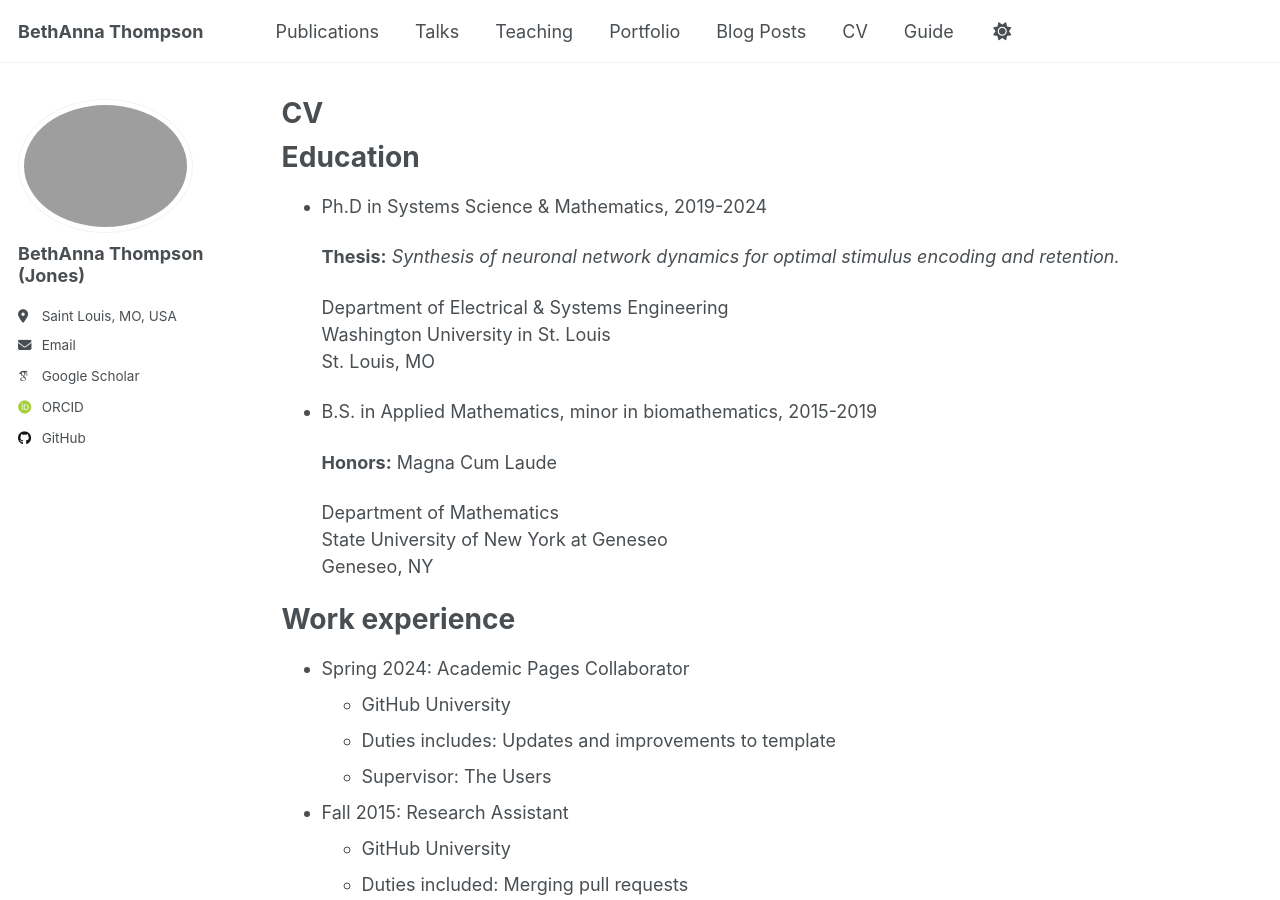
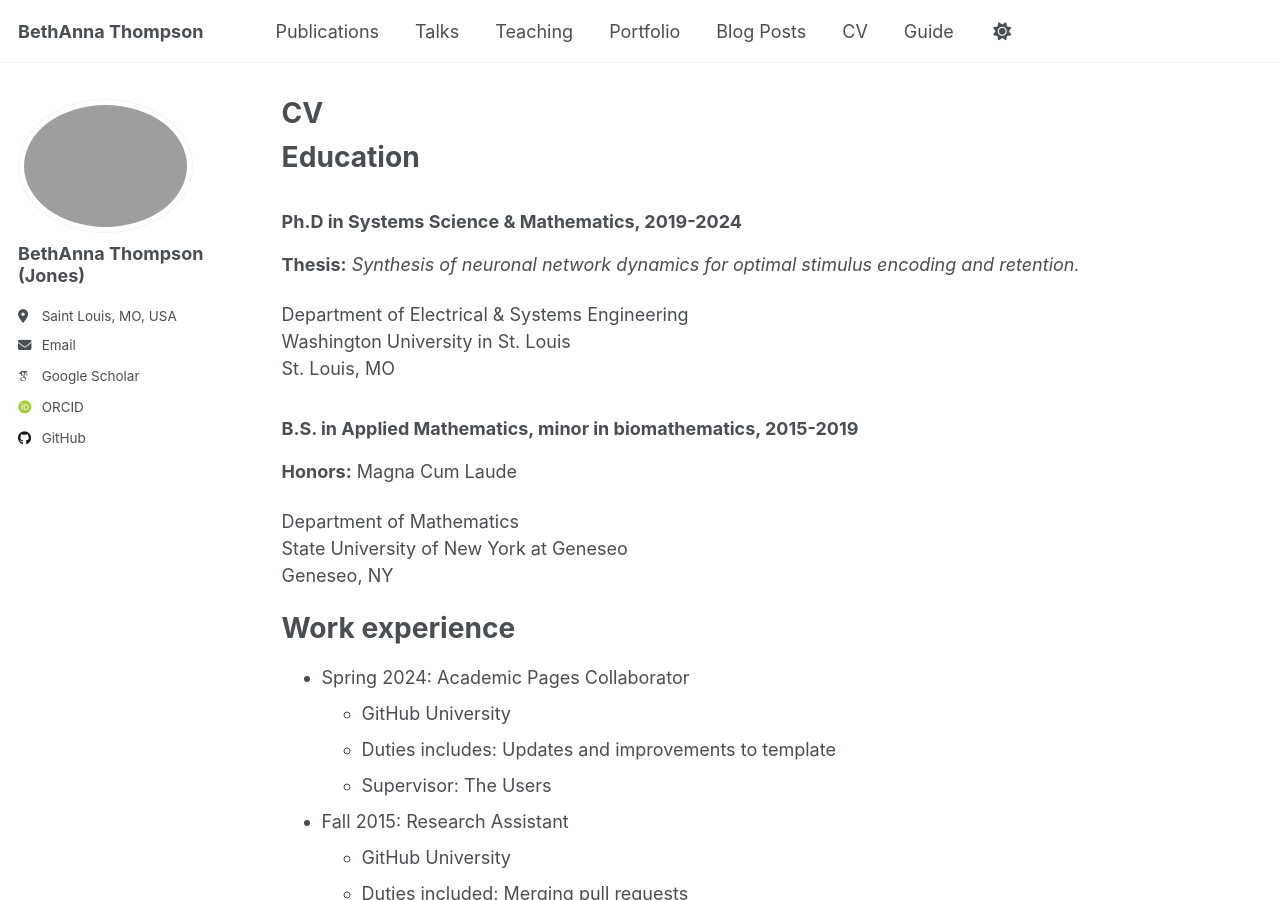
Before and after one commit to BethAnna/BethAnna.github.io, a Jekyll site: the page built from _pages/cv.md, in a window 1280 px wide and 900 px high. Built offline with Jekyll 4.4.1, drawn with Linux system fonts in a browser that asks for light colours; some web fonts are replaced; a script that is not in the unit is left out.

Commit message:
Update cv.md

```diff
--- a/_pages/cv.md
+++ b/_pages/cv.md
@@ -11,7 +11,7 @@ redirect_from:
 
 Education
 ======
-* Ph.D in Systems Science & Mathematics, 2019-2024
+### Ph.D in Systems Science & Mathematics, 2019-2024
 
    <b>Thesis:</b> <em>Synthesis of neuronal network dynamics for optimal stimulus encoding and retention.</em>
 
@@ -20,7 +20,7 @@ Education
    St. Louis, MO</p>
 
 
-* B.S. in Applied Mathematics, minor in biomathematics, 2015-2019
+### B.S. in Applied Mathematics, minor in biomathematics, 2015-2019
 
    <b>Honors:</b> Magna Cum Laude
 
```
